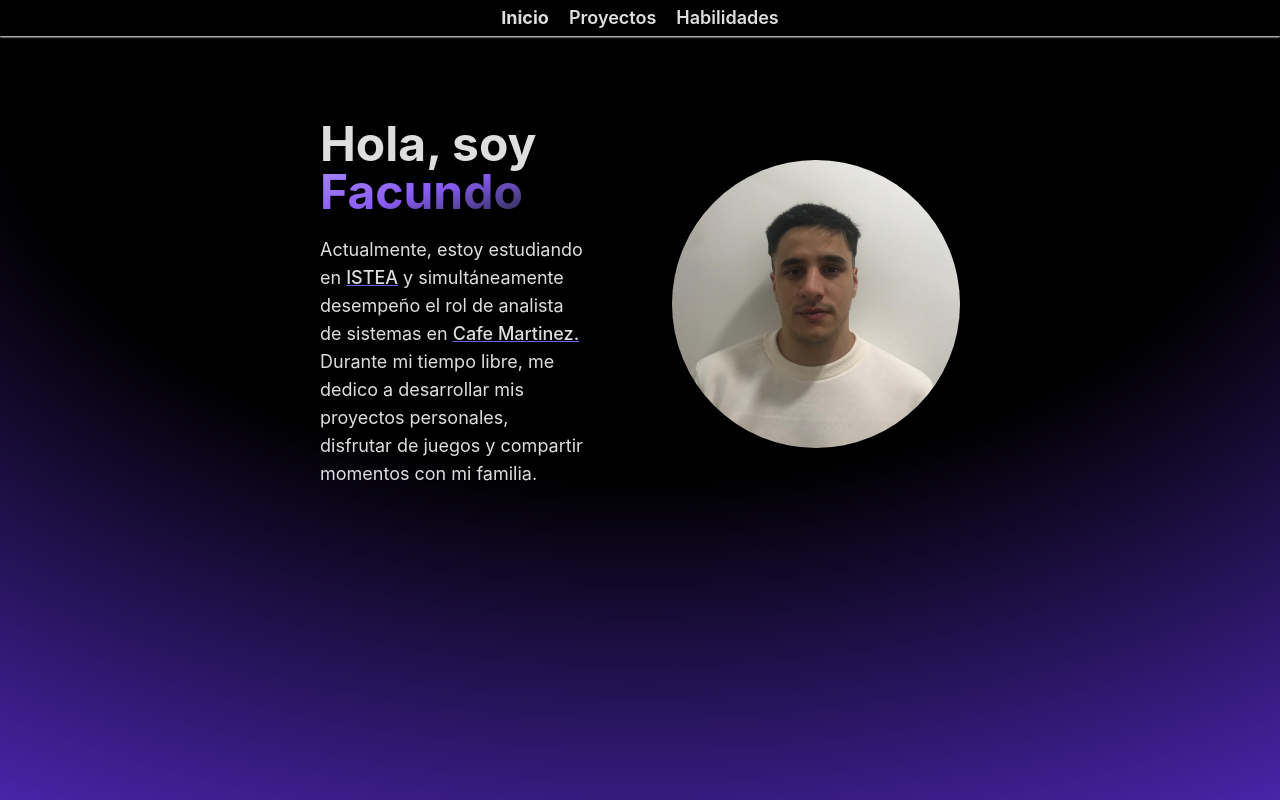
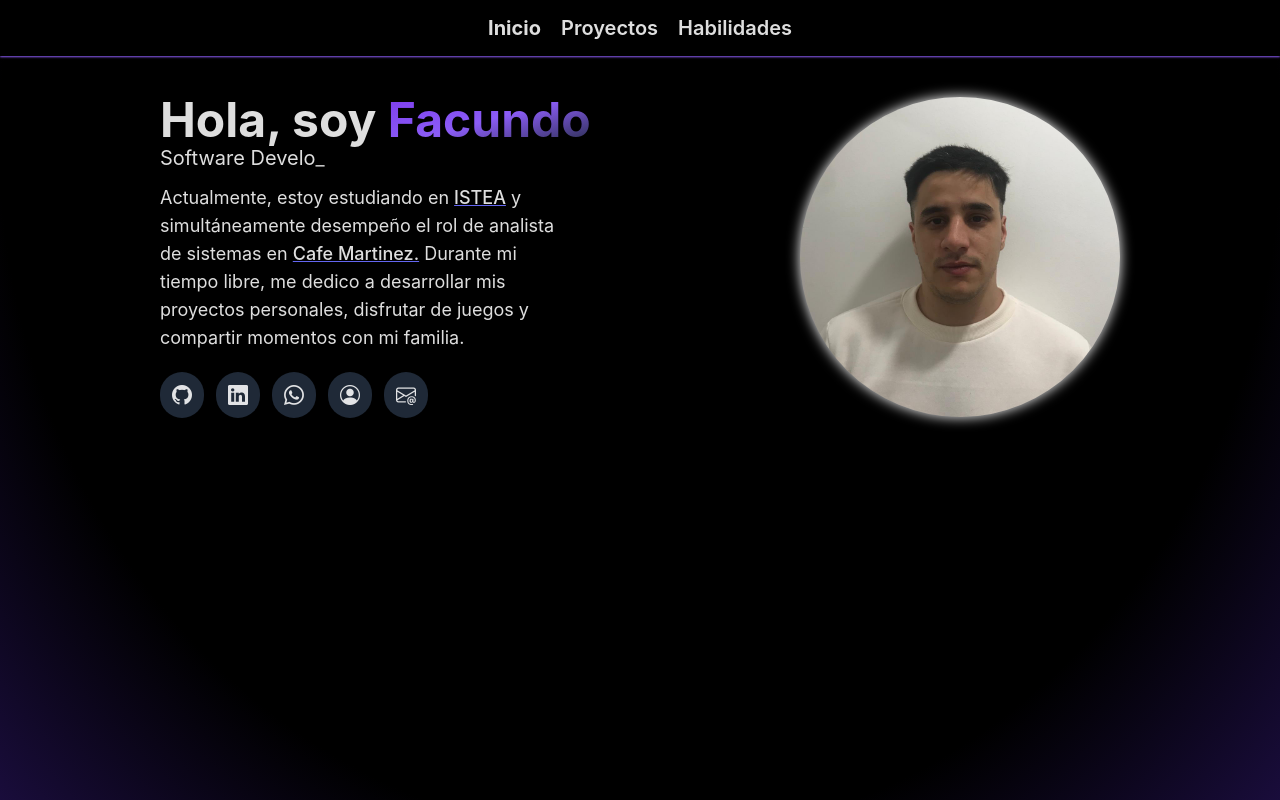
Before and after one commit to FatuKING/PortfolioWeb2024, a React (Vite) app: page / in a window 1280 px wide. Shown: the top 800 px of the page. Built offline with nearby package versions, Linux system fonts and the light colour scheme.

Commit message:
About me finalizado

```diff
--- a/package.json
+++ b/package.json
@@ -10,6 +10,7 @@
     "preview": "vite preview"
   },
   "dependencies": {
+    "bootstrap-icons": "^1.11.3",
     "react": "^18.2.0",
     "react-dom": "^18.2.0",
     "standard": "^17.1.0"
--- a/src/App.jsx
+++ b/src/App.jsx
@@ -5,7 +5,7 @@ function App () {
   return (
     <>
       <Navbar name1='Inicio' name2='Proyectos' name3='Habilidades' url1='#Inicio' url2='#Proyectos' url3='#Habilidades' />
-      <main className='flex justify-center pt-20'>
+      <main className='flex justify-center pt-24'>
         <AboutMe />
       </main>
 
--- a/src/components/AboutMe.jsx
+++ b/src/components/AboutMe.jsx
@@ -1,17 +1,29 @@
+import { DelayedLetters } from './DelayedLetters.jsx'
+import { LinkIcon } from './LinkIcon.jsx'
+
 export function AboutMe () {
   return (
     <>
-      <section className='flex justify-center items-center w-1/2'>
+      <section className='flex flex-col-reverse gap-5 justify-center items-center w-4/5 md:flex-row xl:w-3/4'>
         <article className='flex flex-col'>
-          <h1 className='text-5xl font-bold'>Hola, soy <span className='bg-gradient-to-tl from-slate-800 via-violet-500 to-violet-400 bg-clip-text text-transparent'>Facundo</span></h1>
+          <h1 className='text-3xl lg:text-4xl xl:text-5xl font-bold'>Hola, soy <span className='bg-gradient-to-tl from-slate-800 via-violet-500 to-violet-600 bg-clip-text text-transparent'>Facundo</span></h1>
+          <DelayedLetters text='Software Developer Jr' delay={200} repeat={2} />
 
-          <p className='inline-block pt-5 w-3/4 text-lg text-gr'>
+          <p className='inline-block pt-3 md:w-4/5 xl:w-2/3 lg:text-lg'>
             Actualmente, estoy estudiando en <a href='https://www.istea.edu.ar/' target='_blank' rel='noreferrer'><span className='underline decoration-indigo-500 font-medium'>ISTEA</span></a> y simultáneamente desempeño el rol de analista de sistemas en <a href='https://www.cafemartinez.com/' target='_blank' rel='noreferrer'><span className='underline decoration-indigo-500 font-medium'>Cafe Martinez.</span></a> Durante mi tiempo libre, me dedico a desarrollar mis proyectos personales, disfrutar de juegos y compartir momentos con mi familia.
           </p>
+
+          <div className='flex gap-3 pt-5'>
+            <LinkIcon url='https://github.com/FatuKING' icon='github' title='Perfil Github' />
+            <LinkIcon url='https://www.linkedin.com/in/facundocozzani' icon='linkedin' title='Perfil Linkedin' />
+            <LinkIcon url='https://wa.me/1155709631' icon='whatsapp' title='Chat por WhatsApp' />
+            <LinkIcon url='/public/FacundoCozzaniCV2024.pdf' icon='person-circle' title='Curriculum Vitae' />
+            <LinkIcon url='mailto:cozzanifacundo@gmail.com' icon='envelope-at' title='Envio de Mail' />
+          </div>
         </article>
 
-        <figure className='aspect-square rounded-full min-w-72'>
-          <img className='rounded-full' src='/fotodeperfil.jpg' alt='Facundo Cozzani' />
+        <figure className='aspect-square max-w-64 rounded-full md:min-w-72 lg:min-w-80'>
+          <img className='rounded-full object-cover imgShadow' src='/fotodeperfil.jpg' alt='Facundo Cozzani' />
         </figure>
       </section>
     </>
--- a/src/components/DelayedLetters.jsx
+++ b/src/components/DelayedLetters.jsx
@@ -1,6 +1,37 @@
-export function DelayedLetters () {
+import { useState, useEffect } from 'react'
+
+export function DelayedLetters ({ text, delay, repeat }) {
+  const [count, setCount] = useState(0)
+  const [phrase, setPhrase] = useState([])
+  const [restartCount, setRestartCount] = useState(0)
+  const [deleting, setDeleting] = useState(false)
+
+  useEffect(() => {
+    const interval = setInterval(() => {
+      if (!deleting) {
+        if (count < text.length) {
+          setPhrase(prevPhrase => prevPhrase + text[count])
+          setCount(prevCount => prevCount + 1)
+        } else if (restartCount < repeat) {
+          setDeleting(true)
+        }
+      } else {
+        if (count > 0) {
+          setPhrase(prevPhrase => prevPhrase.slice(0, -1))
+          setCount(prevCount => prevCount - 1)
+        } else {
+          setDeleting(false)
+          setRestartCount(prevRestartCount => prevRestartCount + 1)
+        }
+      }
+    }, delay)
+
+    return () => clearInterval(interval)
+  }, [count, deleting])
+
   return (
     <>
+      <span className='text text-lg lg:text-xl'>{phrase}</span>
     </>
   )
 }
--- /dev/null
+++ b/src/components/LinkIcon.jsx
@@ -0,0 +1,11 @@
+export function LinkIcon ({ url, icon, title }) {
+  const nameIcon = `bi bi-${icon} color`
+
+  return (
+    <>
+      <a href={url} className='bg-gray-800 hover:bg-gray-100 transition duration-300 ease-in-out p-2 pl-3 pr-3 rounded-full' target='_blank' rel='noreferrer' title={title}>
+        <i className={nameIcon} style={{ fontSize: '20px' }} />
+      </a>
+    </>
+  )
+}
--- a/src/components/Navbar.jsx
+++ b/src/components/Navbar.jsx
@@ -1,12 +1,12 @@
 export function Navbar ({ name1, name2, name3, url1, url2, url3 }) {
   return (
     <>
-      <header className='h-10'>
-        <nav className='p-1 bg-transparent shadow-sm shadow-white fixed w-full z-1'>
-          <ul className='flex justify-center items-center gap-5 bg-transparent'>
-            <a href={url1}><li className='font-bold text-lg hover:text-indigo-500'>{name1}</li></a>
-            <a href={url2}><li className='font-semibold text-lg hover:text-violet-500'>{name2}</li></a>
-            <a href={url3}><li className='font-semibold text-lg hover:text-purple-500'>{name3}</li></a>
+      <header className='fixed w-full bg-black z-10'>
+        <nav className='p-1 bg-transparent shadow-sm shadow-violet-500 w-full h-14 flex justify-center items-center'>
+          <ul className='flex gap-5 bg-transparent'>
+            <a href={url1}><li className='font-bold text-xl hover:text-violet-600'>{name1}</li></a>
+            <a href={url2}><li className='font-semibold text-xl hover:text-violet-600'>{name2}</li></a>
+            <a href={url3}><li className='font-semibold text-xl hover:text-violet-600'>{name3}</li></a>
           </ul>
         </nav>
       </header>
--- a/src/index.css
+++ b/src/index.css
@@ -29,7 +29,33 @@
 }
 
 .dark {
-  height: 100%;
+  height: 1400px;
 
   background: radial-gradient(125% 125% at 50% 10%, #000 40%, #63e 100%)
 }
+
+a:hover .color{
+  color: #1F2937;
+  transition: color 300ms ease-in-out;
+}
+
+.imgShadow {
+  filter: drop-shadow(0 0 0.40rem white);
+}
+
+.text::after{
+  content: "_";
+  animation: titilar 2s infinite;
+}
+
+@keyframes titilar {
+  0% {
+    opacity: 1;
+  }
+  50% {
+    opacity: 0;
+  }
+  100%{
+    opacity: 1;
+  }
+}
--- a/src/main.jsx
+++ b/src/main.jsx
@@ -2,6 +2,7 @@ import React from 'react'
 import ReactDOM from 'react-dom/client'
 import App from './App.jsx'
 import './index.css'
+import 'bootstrap-icons/font/bootstrap-icons.css'
 
 ReactDOM.createRoot(document.getElementById('root')).render(
   <React.StrictMode>
```
Also changed, not shown: 2 other files (tests, documents, lock files or other folders).
